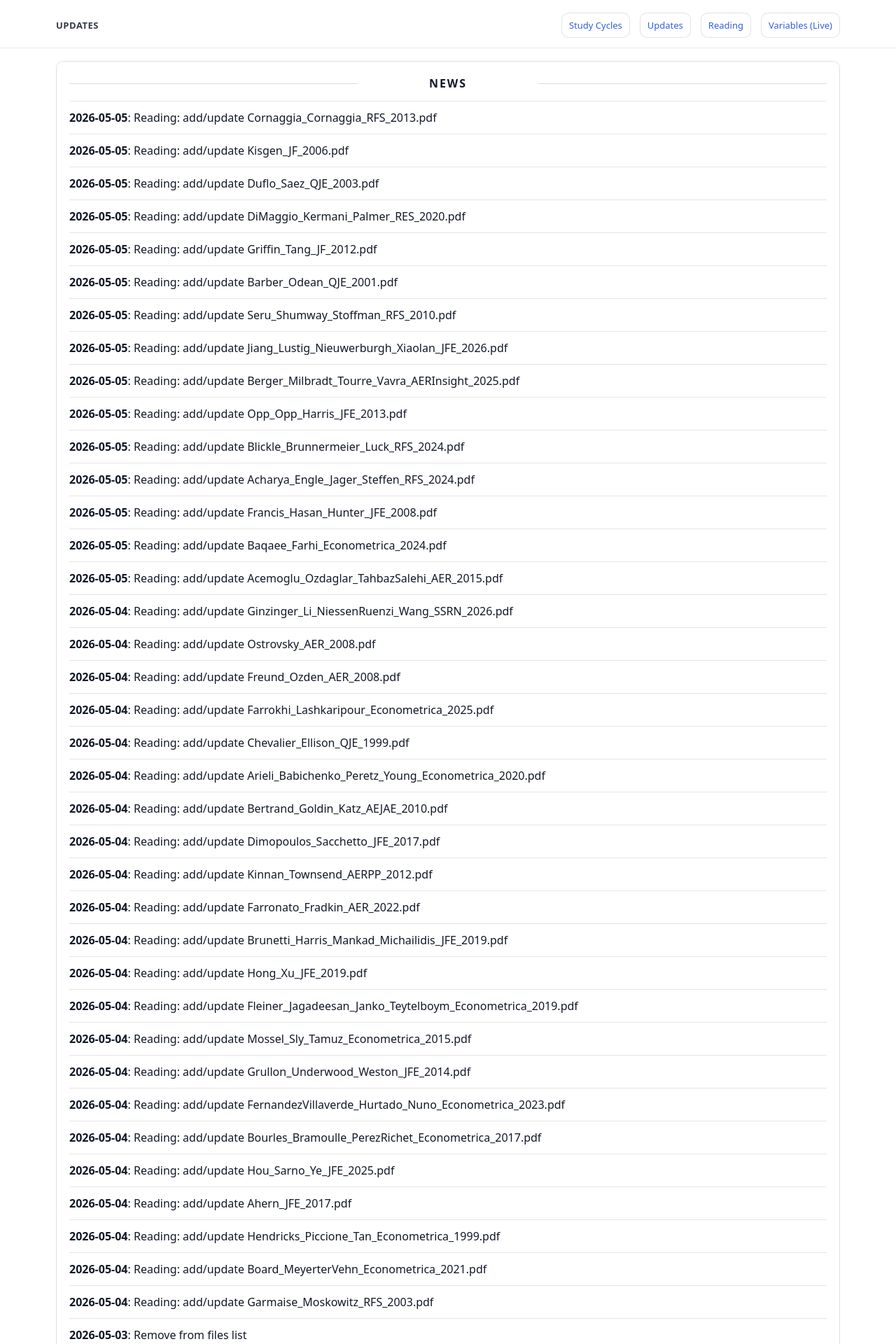
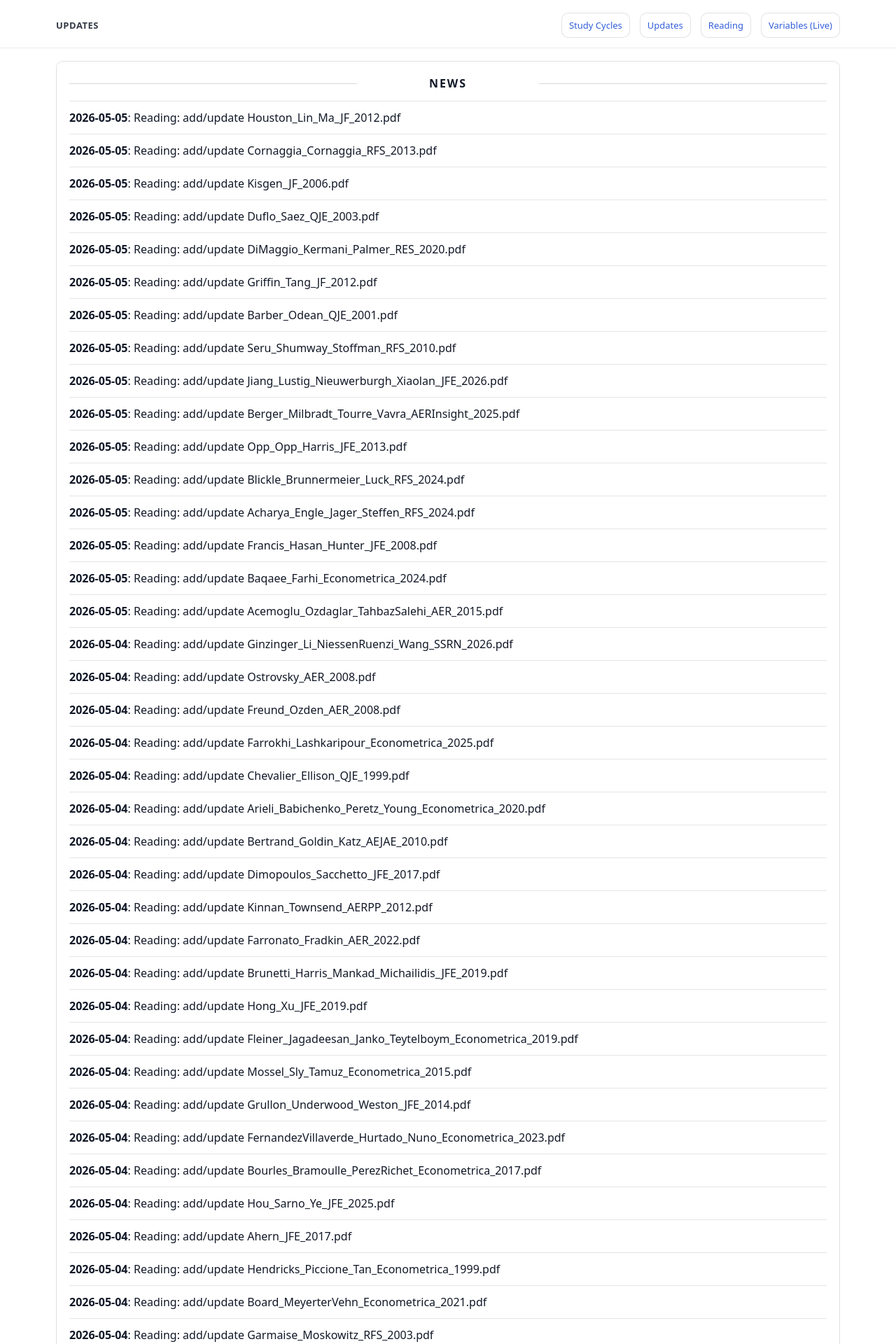
Before and after one commit to yaxinzn/study-archive, a Jekyll site: the page built from updates/index.md, in a window 1280 px wide. Shown: the top 1920 px of the page at 70% size. Built offline with Jekyll 4.4.1, drawn with Linux system fonts in a browser that asks for light colours; some of the changed text lies outside the part shown.

Commit message:
chore: update NEWS feed

```diff
--- a/_data/news.yml
+++ b/_data/news.yml
@@ -1,4 +1,7 @@
 # Auto-generated update history (sorted newest -> oldest). Do not edit manually.
+- ts: "1777976028"
+  date: "2026-05-05"
+  title: "Reading: add/update Houston_Lin_Ma_JF_2012.pdf"
 - ts: "1777975791"
   date: "2026-05-05"
   title: "Reading: add/update Cornaggia_Cornaggia_RFS_2013.pdf"
```
